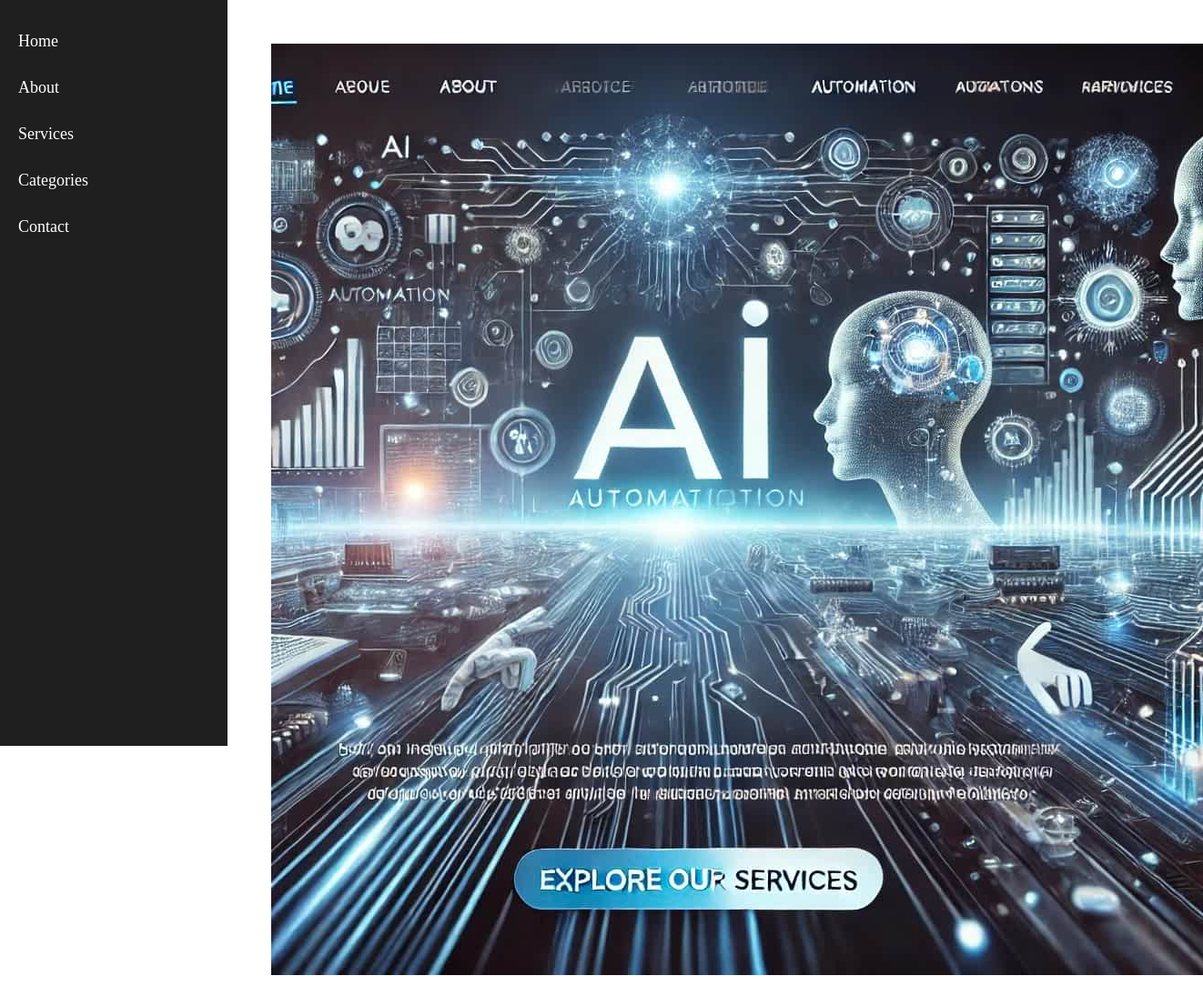
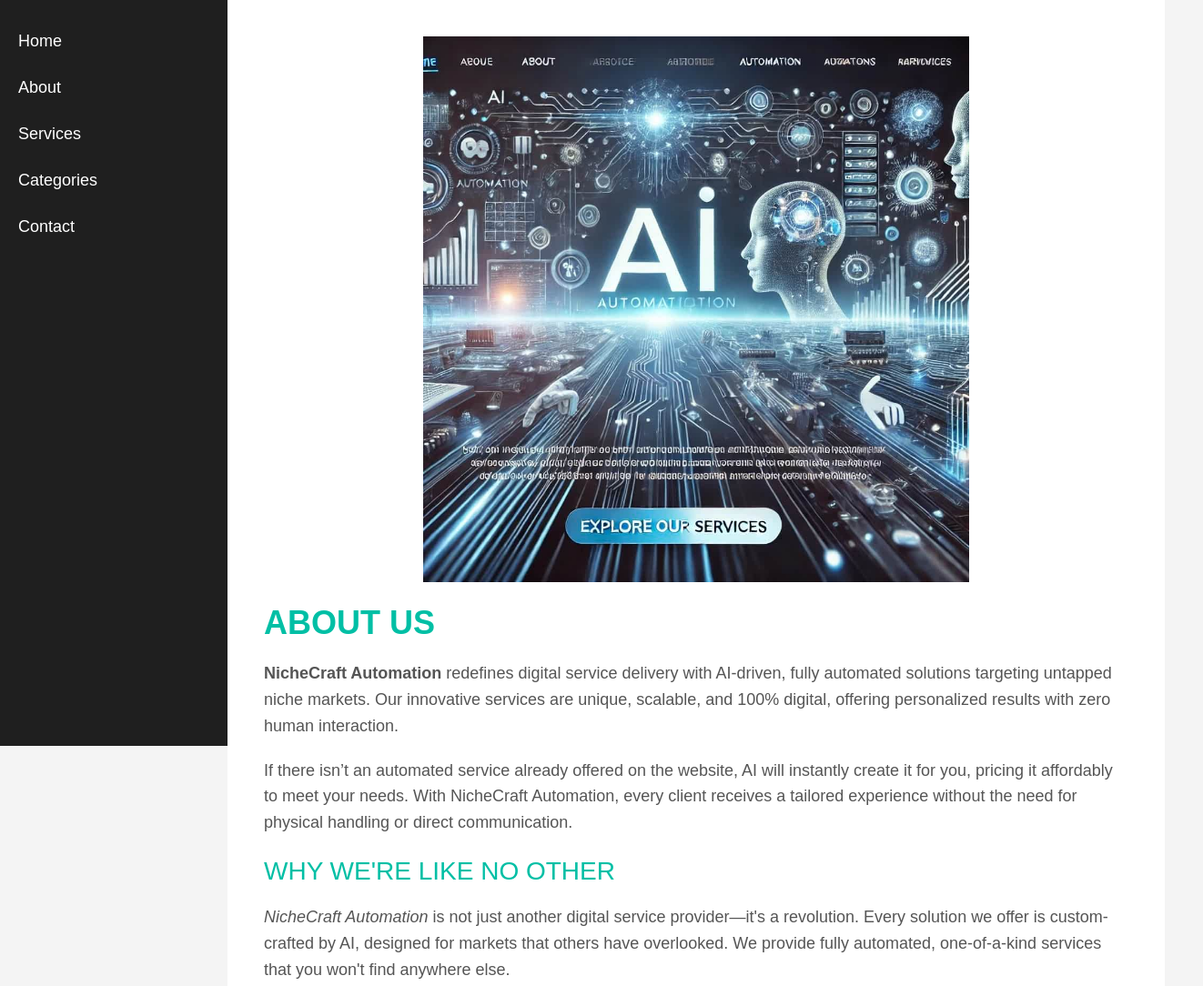
Before and after one commit to nichecraftmaster/nichecraft_automation, a plain HTML site: page about.html in a window 1280 px wide. Shown: the top 1084 px of the page at 91% size, 1322 px wide, since content can reach past the window. Drawn offline with Linux system fonts and the light colour scheme.

Commit message:
Update styles.css

```diff
--- a/styles.css
+++ b/styles.css
@@ -1,12 +1,21 @@
+/* Global styling using system fonts */
+body {
+    font-family: Arial, sans-serif; /* Faster loading since Arial is pre-installed on most systems */
+    margin: 0;
+    padding: 0;
+    background-color: #f4f4f4;
+    color: #333;
+}
+
+/* Navbar styling */
 .navbar {
     height: 100%;
-    width: 250px; /* Fixed width */
+    width: 250px;
     position: fixed;
     top: 0;
     left: 0;
     background-color: #1f1f1f;
     padding-top: 20px;
-    z-index: 1000; /* Make sure it's always on top */
 }
 
 .navbar a {
@@ -21,10 +30,47 @@
 .navbar a:hover {
     background-color: #00bfa5;
 }
+
+/* Main content styling */
 .main {
-    margin-left: 250px; /* Offset by navbar width */
+    margin-left: 250px;
     padding: 40px;
     background-color: #fff;
     min-height: 100vh;
     box-sizing: border-box;
 }
+
+/* Banner image */
+.banner-img {
+    max-width: 600px;
+    width: 100%;
+    height: auto;
+    margin-bottom: 20px;
+    display: block;
+    margin-left: auto;
+    margin-right: auto;
+}
+
+/* Heading and paragraph styling */
+h1, h2 {
+    color: #00bfa5;
+    text-transform: uppercase;
+    margin-bottom: 20px;
+}
+
+h1 {
+    font-size: 36px;
+    font-weight: bold;
+}
+
+h2 {
+    font-size: 28px;
+    font-weight: normal;
+}
+
+p {
+    font-size: 18px;
+    color: #555;
+    line-height: 1.6;
+    margin-bottom: 20px;
+}
```
